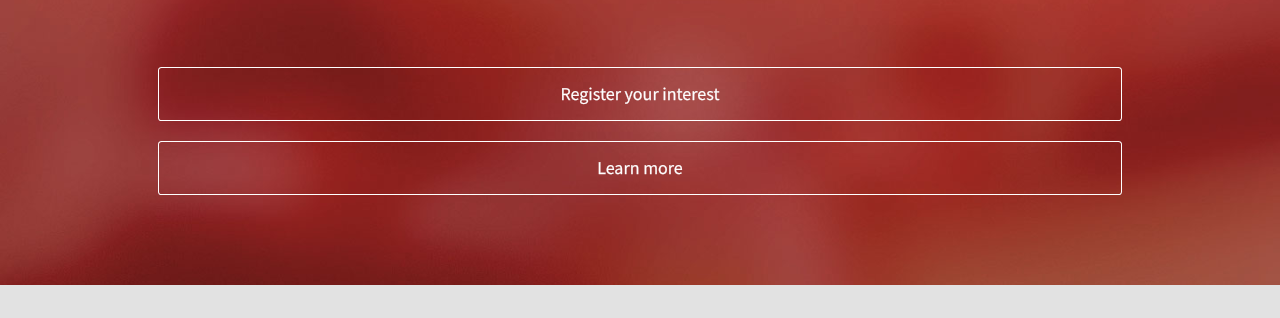
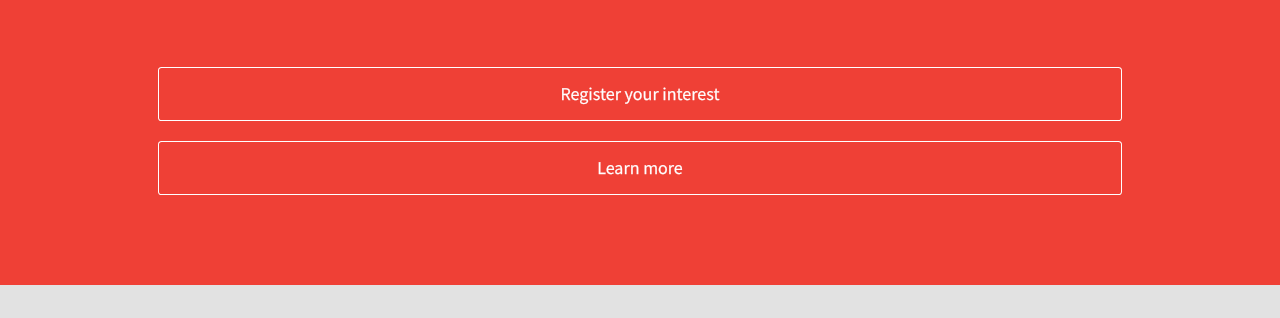
Before and after one commit to VentureCraft/fitamize-teaser, a plain HTML site: page index.html in a window 1280 px wide. Shown: the part 295-613 px from the top of the page. Drawn offline with Linux system fonts and the light colour scheme.

Commit message:
landing page update

```diff
--- a/css/style.css
+++ b/css/style.css
@@ -9,7 +9,7 @@
 /* Basic                                                                         */
 /*********************************************************************************/
 body {
-  background: #ef4036 url('../images/bg.jpg') no-repeat;
+  background-color: #ef4036;
   background-size: cover;
   background-position: center 0;
   background-attachment: fixed;
--- a/js/init.js
+++ b/js/init.js
@@ -14,7 +14,7 @@
 			useFullScreenHeader: true,
 
 		// Parallax Background
-			useParallax: true,
+			useParallax: false,
 			parallaxFactor: 2,	// Lower = more intense. Higher = less intense.
 			parallaxLimit: 1680,	// Performance tweak: turns off parallax if the viewport width exceeds this value
 
--- a/less/basic.less
+++ b/less/basic.less
@@ -4,7 +4,7 @@
 
 	body
 	{
-		background: @primaryColor url('../images/bg.jpg') no-repeat;
+		background-color: @primaryColor;
 		background-size: cover;
 		background-position: center 0;
 		background-attachment: fixed;
```
